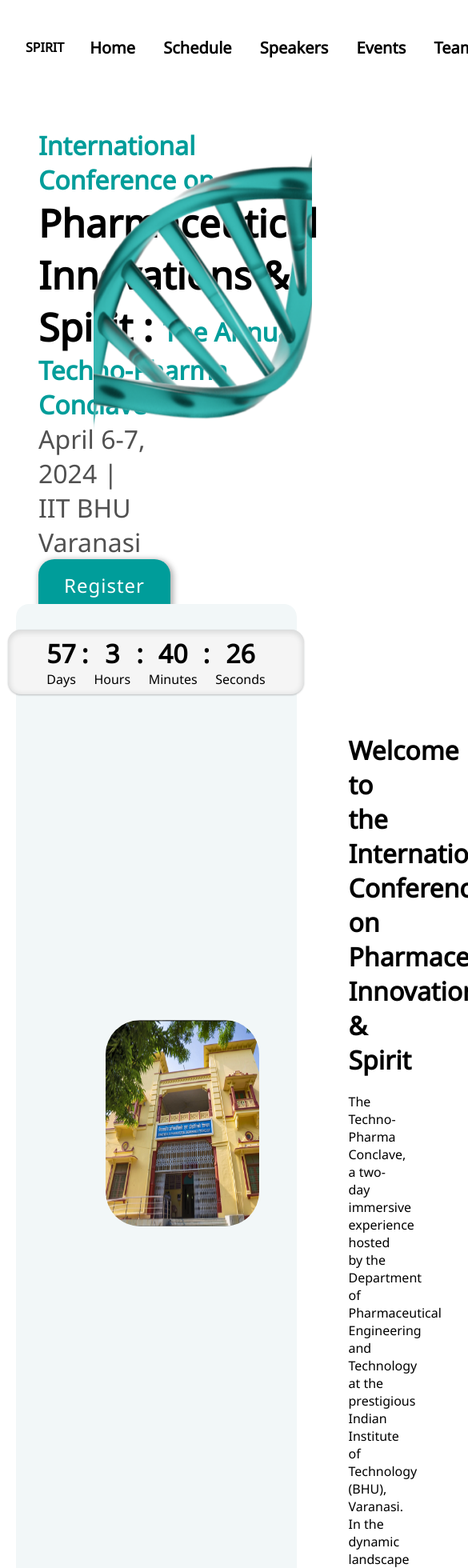
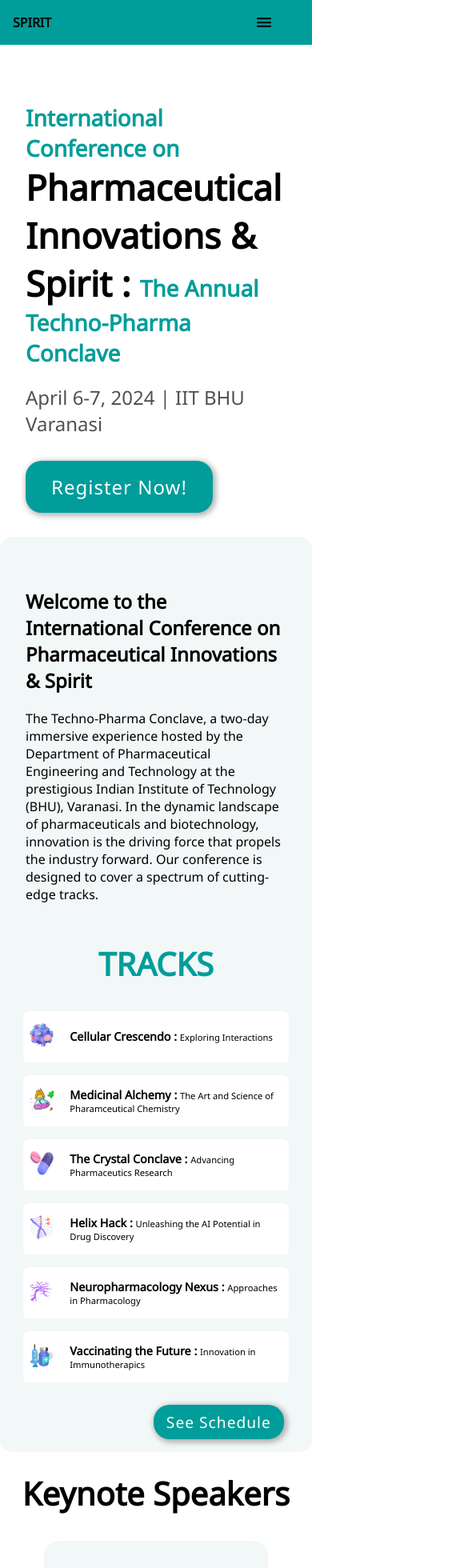
Before and after one commit to itsgeekhokage/spirit-24, a React (Vite) app: page / in a window 390 px wide. Shown: the top 1960 px of the page at 80% size, 585 px wide, since content can reach past the window. Built offline with nearby package versions, Linux system fonts and the light colour scheme.

Commit message:
udpate respons

```diff
--- a/package.json
+++ b/package.json
@@ -11,7 +11,8 @@
   },
   "dependencies": {
     "react": "^18.2.0",
-    "react-dom": "^18.2.0"
+    "react-dom": "^18.2.0",
+    "react-icons": "^5.0.1"
   },
   "devDependencies": {
     "@types/react": "^18.2.43",
--- a/src/Components/Abstract.module.css
+++ b/src/Components/Abstract.module.css
@@ -60,7 +60,7 @@
   border: none !important;
   width: 40% !important;
   font-size: medium !important;
-  margin-top: 7% !important;
+  margin-top: 7%;
   transition: 0.2s ease-in-out !important;
   border: 2px solid #009d9a !important;
 }
@@ -121,92 +121,15 @@
   }
 }
 
-/* #abstract_container_left_button_text {
-  font-size: 190%;
-  font-weight: 400;
-  margin: 2%;
+@media screen and (max-width: 470px) {
+  .abstract_container {
+    flex-direction: column;
+    gap: 1rem;
+  }
+  .heading h3 {
+    font-size: 1.75rem;
+  }
+  .last .btn button {
+    margin-top: 0%;
+  }
 }
-.abstract_container {
-  margin: 2rem auto;
-  width: 90%;
-  background-color: white;
-  height: auto;
-  display: flex;
-  flex-direction: row;
-  justify-content: space-between;
-  border-radius: 40px;
-  border: 2px solid white;
-  flex-wrap: nowrap;
-  justify-items: center;
-  box-shadow: rgba(60, 64, 67, 0.3) 0px 1px 2px 0px,
-    rgba(60, 64, 67, 0.15) 0px 2px 6px 2px;
-}
-.abstract_container_left {
-  width: 60%;
-  display: flex;
-  flex-direction: column;
-  flex-wrap: nowrap;
-}
-.abstract_container_left_button {
-  position: relative;
-  border-radius: 10px;
-  border: none;
-  background-color: blue;
-  color: white;
-  width: 88%;
-  height: auto;
-  padding: 0.5rem 1rem;
-  top: 66%;
-  left: -10%;
-  justify-content: center;
-  display: flex;
-  align-content: center;
-  flex-wrap: wrap;
-}
-.abstract_container_left_heading {
-  margin-top: 3%;
-  margin-bottom: 3%;
-  font-size: 225%;
-  font-weight: 400;
-  left: 6%;
-  right: 16%;
-  position: relative;
-  display: flex;
-}
-.abstract_container_left_text1 {
-  font-size: 20px;
-  font-weight: 400;
-  margin-top: -2%;
-  width: 70%;
-  left: 6%;
-  right: 6%;
-  position: relative;
-}
-.abstract_container_left_text2 {
-  font-size: 20px;
-  font-weight: 500;
-  margin-bottom: 10%;
-  margin-top: 3%;
-  left: 6%;
-  right: 6%;
-  position: relative;
-}
-#abstract_image {
-  width: 70%;
-  height: 80%;
-  left: -8%;
-  position: relative;
-}
-#abstract_container_img {
-  display: flex;
-  flex-direction: row;
-  justify-content: space-around;
-}
-.button {
-  width: 20%;
-}
-.button button {
-  cursor: pointer;
-  box-shadow: rgba(60, 64, 67, 0.3) 0px 1px 2px 0px,
-    rgba(60, 64, 67, 0.15) 0px 2px 6px 2px;
-} */
--- a/src/Pages/About.jsx
+++ b/src/Pages/About.jsx
@@ -172,7 +172,7 @@
 const About = () => {
   return (
     <div className={styles.page}>
-      <CountDown />
+      <CountDown className={styles.CountDown} />
       <MainArea />
       <ThirdRow />
       <div className={styles.lastRow}>
--- a/src/Pages/Event.module.css
+++ b/src/Pages/Event.module.css
@@ -85,79 +85,14 @@
   color: black !important;
 }
 
-/* .card {
-  width: 280px;
-  height: 400px;
-  box-shadow: rgba(60, 64, 67, 0.3) 0px 1px 2px 0px,
-    rgba(60, 64, 67, 0.15) 0px 2px 6px 2px;
-  padding: 3rem 0 0.5rem 0;
-  display: flex;
-  flex-direction: column;
-  justify-content: space-between;
-  position: relative;
-}
-.heading {
-  background-color: var(--primaryColor);
-  height: 4rem;
-  width: 82%;
-  border-radius: 0 1.5rem 1.5rem 0;
-  display: flex;
-  justify-content: center;
-  align-items: center;
-  color: white;
-  font-size: 1.5rem;
-  box-shadow: rgba(60, 64, 67, 0.3) 0px 1px 2px 0px,
-    rgba(60, 64, 67, 0.15) 0px 2px 6px 2px;
-}
-.icon {
-  width: 180px;
-  height: 180px;
-  border-radius: 50%;
-  display: flex;
-  justify-content: center;
-  align-items: center;
-  box-shadow: rgba(60, 64, 67, 0.3) 0px 1px 2px 0px,
-    rgba(60, 64, 67, 0.15) 0px 2px 6px 2px;
-  margin: auto;
-}
-.pointer {
-  display: flex;
-  justify-content: center;
-  flex-direction: column;
-  align-items: center;
-  cursor: pointer;
-  position: absolute;
-  bottom: 0;
-  width: 100%;
-  padding: 0.5rem 0;
-  background-color: white;
-  border-radius: 0.5rem 0.5rem 0 0;
-}
-.pointer span {
-  display: flex;
-  flex-direction: column;
-  gap: 10px;
-  align-items: center;
-  text-align: center;
-  opacity: 1;
-  height: 200px;
-  animation: appear 0.8s ease-in-out;
-  overflow: hidden;
-}
-@keyframes appear {
-  from {
-    opacity: 0;
-    height: 0;
+@media screen and (max-width: 470px) {
+  .poster {
+    width: 100%;
+    display: flex;
+    flex-wrap: wrap;
   }
-  70% {
-    opacity: 0.5;
-    height: 240px;
-  }
-  to {
-    opacity: 1;
-    height: 200px;
+  .card {
+    width: 80%;
+    margin: auto;
   }
 }
-
-
- */
--- a/src/Pages/Home.module.css
+++ b/src/Pages/Home.module.css
@@ -45,3 +45,34 @@
 .button {
   font-size: 1.5rem;
 }
+
+@media screen and (max-width: 470px) {
+  .home {
+    height: 70vh;
+    /* background-color: red; */
+    flex-direction: column;
+    gap: 20px;
+  }
+  .left {
+    width: 100%;
+    display: flex;
+    flex-direction: column;
+    gap: 20px;
+    padding: 3rem 2rem;
+  }
+  .right {
+    display: none;
+  }
+  .green {
+    font-size: 1.75rem;
+  }
+  .black {
+    font-size: 2.75rem;
+  }
+  .secondRow {
+    font-size: 1.5rem;
+  }
+  .button {
+    margin-top: 10px;
+  }
+}
--- a/src/Pages/Navbar.jsx
+++ b/src/Pages/Navbar.jsx
@@ -1,10 +1,15 @@
 /** @format */
 
-import React from "react";
+import React,{useState} from "react";
 import styles from "./Navbar.module.css";
-import logo from "../assets/react.svg";
+import { IoMenu } from "react-icons/io5";
+import { IoClose } from "react-icons/io5";
 
 const Navbar = () => {
+  const [isOpen, setIsOpen] = useState(false)
+  const toggleBtn = () => {
+    setIsOpen(prev => !prev)
+  }
   return (
     <section className={styles.wrapper}>
       <div className={styles.nav}>
@@ -18,8 +23,29 @@
           <button className={styles.button}>
             <a href="/login">Register Now!</a>
           </button>
+          {!isOpen && (
+            <IoMenu
+              onClick={toggleBtn}
+              className={styles.icons}
+            />
+          )}
+          {isOpen && (
+            <IoClose
+              onClick={toggleBtn}
+              className={styles.icons}
+            />
+          )}
         </div>
       </div>
+      {isOpen && (
+        <div className={styles.menu}>
+          <a href="/">Home</a>
+          <a href="/events">Schedule</a>
+          <a href="/contact">Speakers</a>
+          <a href="/contact">Events</a>
+          <a href="/about">Team</a>
+        </div>
+      )}
     </section>
   );
 };
--- a/src/Pages/Navbar.module.css
+++ b/src/Pages/Navbar.module.css
@@ -28,6 +28,73 @@
   padding: 1rem 2rem;
   text-decoration: none;
 }
+.button {
+  padding: 12px 14px !important;
+  font-size: 18px;
+}
 .button a {
   color: white !important;
 }
+.icons {
+  display: none;
+  font-size: 1.5rem;
+  font-weight: 700;
+}
+.menu {
+  width: 200px;
+  display: flex;
+  flex-direction: column;
+  gap: 8px;
+  padding: 30px;
+  align-items: flex-start;
+  font-size: 26px;
+  position: absolute;
+  top: 70px;
+  right: 40px;
+  box-shadow: 2px 2px 4px rgba(0, 0, 0, 0.2);
+  z-index: 10;
+  background-color: var(--primaryColor);
+}
+
+.menu a {
+  color: aliceblue;
+  font-weight: 600;
+  position: relative;
+}
+
+.menu a::after {
+  content: "";
+  position: absolute;
+  left: 0;
+  bottom: 0;
+  width: 100%;
+  height: 2px;
+  background: linear-gradient(to right, var(--primaryColor), white);
+  transform-origin: 0% 50%;
+  animation: hover 2s infinite alternate;
+}
+
+@keyframes hover {
+  from {
+    transform: scaleX(0);
+  }
+  to {
+    transform: scaleX(1);
+  }
+}
+
+@media screen and (max-width: 470px) {
+  .nav {
+    padding: 0 1rem;
+    background-color: var(--primaryColor);
+  }
+  .nav_links > a {
+    display: none;
+  }
+  .icons {
+    display: block;
+  }
+  .button {
+    display: none;
+  }
+}
--- a/src/Pages/Speakers.module.css
+++ b/src/Pages/Speakers.module.css
@@ -2,7 +2,6 @@
 
 .page {
   width: 100%;
-  /* background: url("/images/bg.png"); */
   background-repeat: 5;
   display: flex;
   padding: 4rem 5rem;
@@ -63,3 +62,33 @@
 .card:hover {
   transform: scale(1.1);
 }
+
+@media screen and (max-width: 470px) {
+  .page {
+    width: 90%;
+    margin: auto;
+    margin-top: 1.5rem;
+    padding: 0;
+    h1 {
+      font-size: 2.5rem;
+      white-space: nowrap;
+    }
+  }
+  .list {
+    width: 100%;
+    display: flex;
+    flex-wrap: wrap;
+  }
+  .card {
+    width: 80%;
+    margin: auto;
+    .imagecontainer {
+      img {
+        z-index: 10;
+      }
+      img:hover {
+        transform: scale(1.1);
+      }
+    }
+  }
+}
--- a/src/index.css
+++ b/src/index.css
@@ -12,6 +12,7 @@
   box-sizing: border-box;
   font-family: "Noto Sans", sans-serif;
 }
+
 button {
   text-decoration: none;
   padding: 1rem 2rem;
--- a/src/styles/About.module.css
+++ b/src/styles/About.module.css
@@ -10,6 +10,7 @@
   position: relative;
   margin: auto;
   border-radius: 1rem;
+  /* overflow: hidden; */
 }
 
 .cd {
@@ -53,6 +54,7 @@
   width: 30%;
   position: relative;
   padding: 0 10rem;
+  display: flex;
   img {
     width: 60%;
     height: 60%;
@@ -158,3 +160,78 @@
     padding: 0.5rem 1rem !important;
   }
 }
+
+@media screen and (max-width: 470px) {
+  .page {
+    width: 100%;
+    padding: 0 0 1rem 0;
+  }
+  .cd {
+    display: none;
+  }
+  .CountDown {
+    display: none;
+  }
+  .main {
+    flex-direction: column;
+    gap: 2rem;
+  }
+  .leftMain {
+    width: 100%;
+    padding: 0;
+    position: none;
+  }
+  .rightMain {
+    /* background-color: red; */
+    width: 100%;
+    padding: 0;
+    h1 {
+      font-size: 24px;
+    }
+  }
+  .counterBox {
+    width: 90%;
+    flex-direction: column;
+    justify-content: center;
+    gap: 2rem;
+    display: none !important;
+    .counter {
+      display: flex;
+      flex-direction: row;
+      gap: 20px;
+      align-items: center;
+      justify-content: center;
+      p {
+        font-size: 1rem;
+      }
+    }
+  }
+  .thirdRow {
+    width: 100%;
+    flex-direction: column;
+    padding-top: 1rem;
+  }
+  .leftRow {
+    font-size: 2.5rem;
+    font-weight: bold;
+    transform: rotate(0deg);
+    transform-origin: none;
+    margin-bottom: 1.5rem;
+  }
+  .rightRow {
+    width: 100%;
+    flex-direction: column;
+    .themes {
+      width: 85%;
+      span {
+        font-size: 0.9rem;
+      }
+    }
+  }
+  .lastRow {
+    width: 82%;
+    margin: auto;
+    align-items: center;
+    justify-content: flex-end !important;
+  }
+}
```
Also changed, not shown: src/Components/Abstract.jsx (+2 -20 lines), 1 other file (tests, documents, lock files or other folders).
